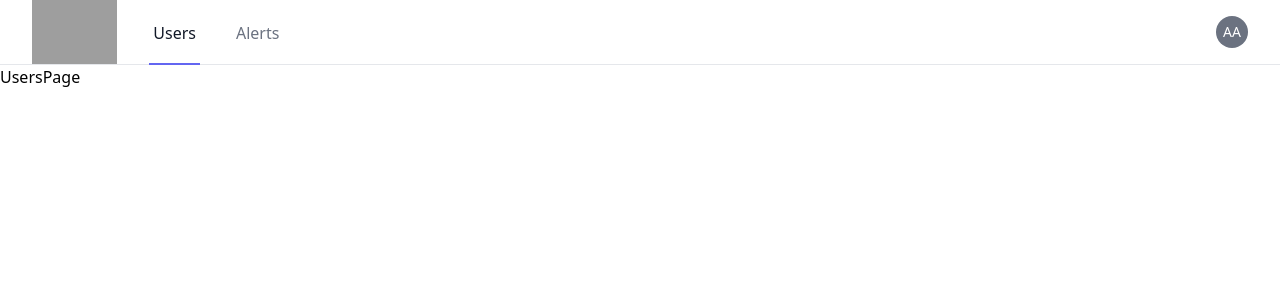
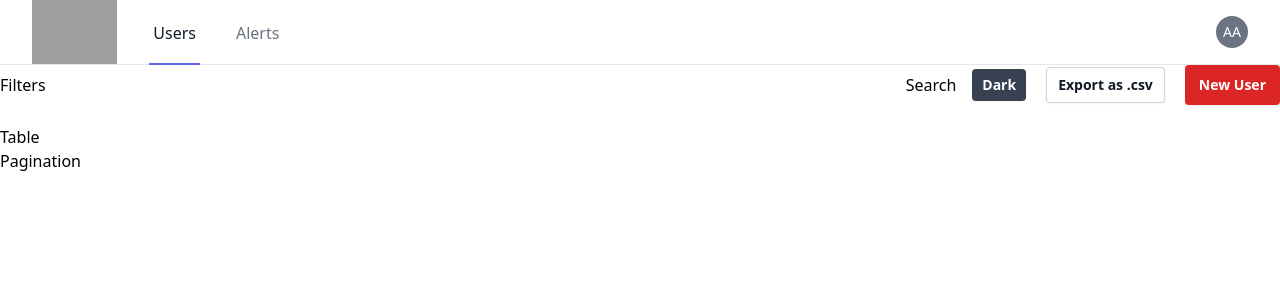
Before and after one commit to alamariful1727/next-auth, a React (Vite) app: page /users in a window 1280 px wide. Shown: the top 300 px of the page. Built offline with nearby package versions, Linux system fonts and the light colour scheme; grey boxes are pictures that could not be loaded.

Commit message:
feat: button component added

```diff
--- /dev/null
+++ b/src/components/button/Button.tsx
@@ -0,0 +1,47 @@
+import { Button as HeadlessButton } from "@headlessui/react";
+import clsx from "clsx";
+import React from "react";
+
+type ButtonType = "default" | "default-dark" | "primary";
+type ButtonSize = "small" | "medium" | "large";
+interface IButtonProps {
+  className?: string;
+  type?: ButtonType;
+  size?: ButtonSize;
+  disabled?: boolean;
+}
+
+export const Button = ({
+  children,
+  className,
+  type = "default",
+  size = "medium",
+  disabled,
+}: React.PropsWithChildren<IButtonProps>) => {
+  return (
+    <HeadlessButton
+      disabled={disabled}
+      className={clsx(
+        "rounded font-semibold shadow-sm",
+        {
+          "bg-white text-gray-900 ring-1 ring-inset ring-gray-300 hover:bg-gray-100":
+            type === "default",
+          "bg-gray-700 text-white hover:bg-gray-800": type === "default-dark",
+          "bg-red-600 text-white shadow-sm hover:bg-red-700 focus-visible:outline focus-visible:outline-2 focus-visible:outline-offset-2 focus-visible:outline-red-600":
+            type === "primary",
+        },
+        {
+          "px-2.5 py-1.5 text-sm": size === "small",
+          "px-3 py-2 text-sm": size === "medium",
+          "px-3.5 py-2.5 text-sm": size === "large",
+        },
+        {
+          "cursor-not-allowed disabled:opacity-60": disabled,
+        },
+        className,
+      )}
+    >
+      {children}
+    </HeadlessButton>
+  );
+};
--- a/src/components/header/index.tsx
+++ /dev/null
@@ -1,3 +0,0 @@
-import { Header } from "./Header";
-
-export default Header;
--- /dev/null
+++ b/src/components/index.tsx
@@ -0,0 +1,4 @@
+import { Button } from "./button/Button";
+import { Header } from "./header/Header";
+
+export { Header, Button };
--- a/src/layouts/RootLayout.tsx
+++ b/src/layouts/RootLayout.tsx
@@ -1,5 +1,5 @@
 import { Outlet } from "react-router";
-import Header from "@components/header";
+import { Header } from "@components/index";
 
 const RootLayout = () => {
   return (
--- a/src/pages/users/index.tsx
+++ b/src/pages/users/index.tsx
@@ -1,5 +1,29 @@
+import { Button } from "@components/index";
+
 const UsersPage = () => {
-  return <div>UsersPage</div>;
+  return (
+    <div className="space-y-5">
+      <div className="flex items-center justify-between">
+        <div>Filters</div>
+        <div className="flex items-center space-x-4">
+          <div>Search</div>
+          <div className="space-x-5">
+            <Button type="default-dark" size="small">
+              Dark
+            </Button>
+            <Button>Export as .csv</Button>
+            <Button type="primary" size="large">
+              New User
+            </Button>
+          </div>
+        </div>
+      </div>
+      <div>
+        <div>Table</div>
+        <div>Pagination</div>
+      </div>
+    </div>
+  );
 };
 
 export default UsersPage;
--- a/tailwind.config.js
+++ b/tailwind.config.js
@@ -2,7 +2,11 @@
 export default {
   content: ["./index.html", "./src/**/*.{js,ts,jsx,tsx}"],
   theme: {
-    extend: {},
+    extend: {
+      colors: {
+        white: "#ffffff",
+      },
+    },
   },
   plugins: [],
 };
```
